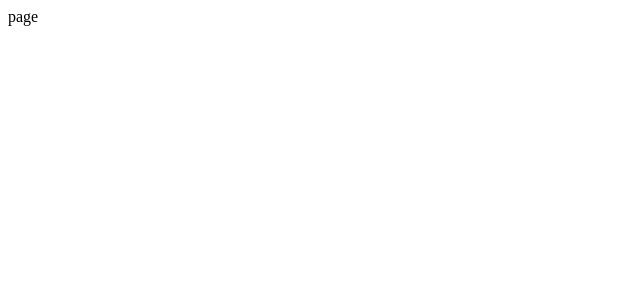
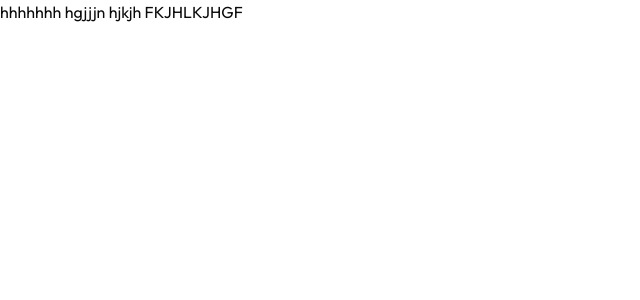
Before and after one commit to subhasasmal08/AdStack, a Next.js app: page / in a window 1280 px wide. Shown: the top 300 px of the page, without its empty margins (0-640 px from the left). Built offline with nearby package versions, Linux system fonts and the light colour scheme.

Commit message:
introduced shad cn

```diff
--- a/src/app/globals.css
+++ b/src/app/globals.css
@@ -5,8 +5,8 @@
 @custom-variant dark (&:is(.dark *));
 
 @theme inline {
-    --font-heading: var(--font-sans);
-    --font-sans: var(--font-sans);
+    --font-heading: var(--font-outfit), ui-sans-serif, system-ui;
+    --font-sans: var(--font-outfit), ui-sans-serif, system-ui;
     --color-sidebar-ring: var(--sidebar-ring);
     --color-sidebar-border: var(--sidebar-border);
     --color-sidebar-accent-foreground: var(--sidebar-accent-foreground);
--- /dev/null
+++ b/src/app/layout.js
@@ -0,0 +1,15 @@
+import { Outfit } from "next/font/google";
+import "./globals.css";
+
+const outfit = Outfit({
+  subsets: ["latin"],
+  variable: "--font-outfit",
+});
+
+export default function RootLayout({ children }) {
+  return (
+    <html lang="en" className={outfit.variable}>
+      <body>{children}</body>
+    </html>
+  );
+}
--- a/src/app/page.js
+++ b/src/app/page.js
@@ -2,6 +2,6 @@ import React from 'react'
 
 export default function page() {
   return (
-    <div>page</div>
+    <div>hhhhhhh hgjjjn hjkjh  FKJHLKJHGF</div>
   )
 }
```
